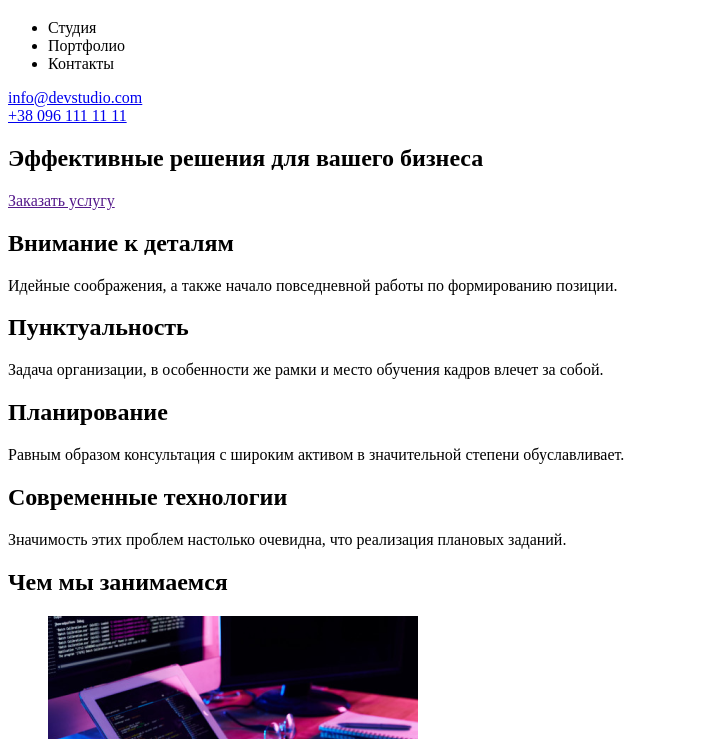
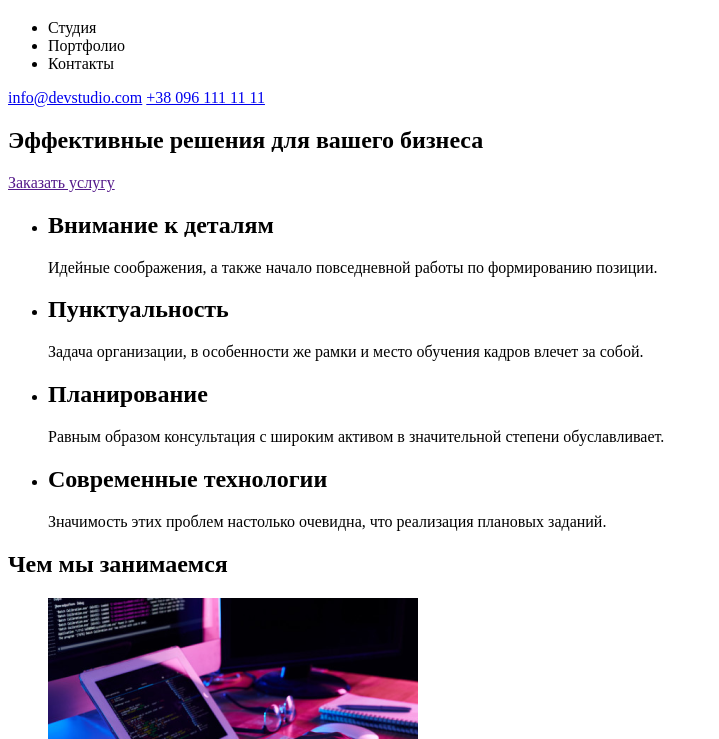
Before and after one commit to nabock/goit-markup-hw01, a plain HTML site: page index.html in a window 1280 px wide. Shown: the part 61-800 px from the top of the page, without its empty margins (0-719 px from the left). Drawn offline with Linux system fonts and the light colour scheme.

Commit message:
updates index.html

```diff
--- a/index.html
+++ b/index.html
@@ -19,9 +19,6 @@
 
         <div class="contacts">
             <a class="contacts-link" href="info@devstudio.com">info@devstudio.com</a>
-        </div>
-
-        <div class="contacts">
             <a class="contacts-link" href="+380961111111">+38 096 111 11 11</a>
         </div>
 
@@ -29,7 +26,8 @@
 
     <!-- main -->
     <main>
-        <section>
+        <!-- hero -->
+        <section class="hero" >
             <h2>Эффективные решения для вашего бизнеса</h2>
 
             <a href="">Заказать услугу</a>
@@ -39,33 +37,35 @@
         <!-- features -->
         <section class="features">
 
-            <div>
+            <ul>
+                <li>
                     <h2>Внимание к деталям</h2>
                     <p>
                         Идейные соображения, а также начало повседневной работы по формированию позиции.
                     </p>
-            </div>
+                </li>
 
-            <div>
+                <li>
                     <h2>Пунктуальность</h2>
                     <p>
                         Задача организации, в особенности же рамки и место обучения кадров влечет за собой.
                     </p>
-            </div>
+                </li>
 
-            <div>
+                <li>
                     <h2>Планирование</h2>
                     <p>
                         Равным образом консультация с широким активом в значительной степени обуславливает.
                     </p>
-            </div>
+                </li>
 
-            <div>
+                <li>
                     <h2>Современные технологии</h2>
                     <p>
                         Значимость этих проблем настолько очевидна, что реализация плановых заданий.
                     </p>
-            </div>
+                </li>
+            </ul>
 
         </section>
 
```
Lines whose indentation alone changed are shown as unchanged.
